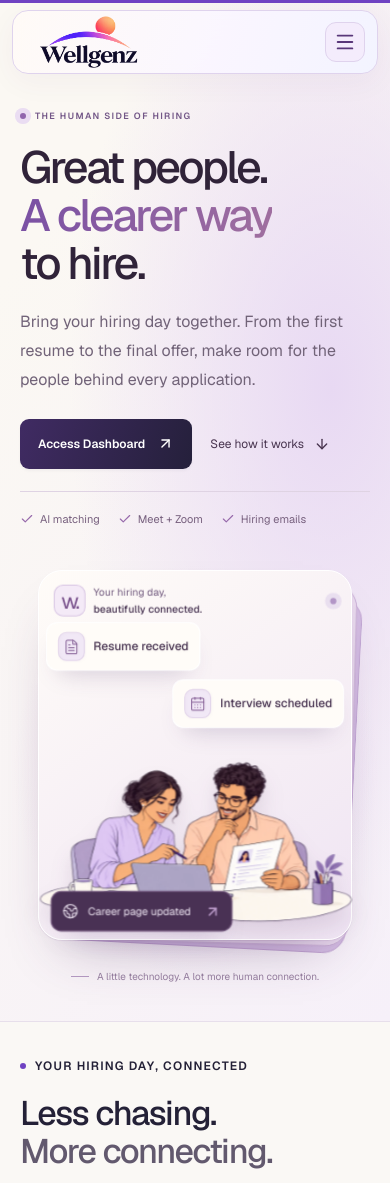
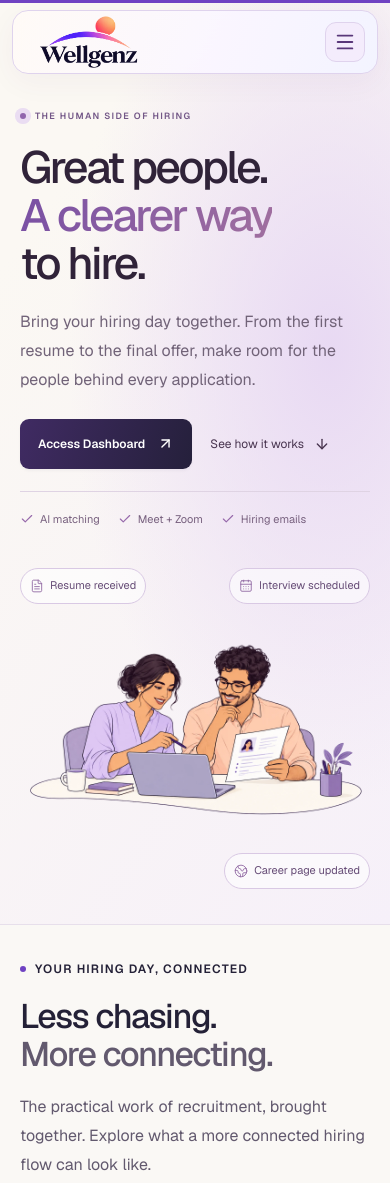
Before and after one commit to hitten04/wellgenz, a Next.js app: page / in a window 390 px wide. Shown: the top 1183 px of the page. Built offline with nearby package versions, Linux system fonts and the light colour scheme.

Commit message:
Simplify hero to transparent illustration and three responsive tags

```diff
--- a/src/app/home-hero-3d.css
+++ b/src/app/home-hero-3d.css
@@ -1,4 +1,4 @@
-/* Homepage hero only. Raised image layers retain the established brand palette. */
+/* Homepage hero. Unframed illustration and lightweight tags. */
 .wellgenz-home .home-spatial-hero{position:relative;isolation:isolate;overflow:hidden;background:radial-gradient(ellipse at 85% 38%,#e8d9f3 0,transparent 56%),linear-gradient(125deg,#fbf8f3 18%,#f6f0f9 100%);border-bottom:1px solid #e7dfeb}
 .wellgenz-home .home-spatial-hero .hero-grid{grid-template-columns:minmax(0,.94fr) minmax(0,1.14fr);gap:50px;padding-top:55px;padding-bottom:72px;align-items:center}
 .home-spatial-hero .spatial-hero-copy{padding-block:20px;z-index:1;min-width:0}
@@ -16,37 +16,16 @@
 .spatial-hero-capabilities{display:flex;gap:16px;flex-wrap:wrap;margin-top:26px;padding-top:23px;border-top:1px solid #dfd3e3;max-width:420px}
 .spatial-hero-capabilities>span{display:flex;align-items:center;gap:6px;font-size:11px;line-height:1.7;color:#77607e;white-space:nowrap}
 .spatial-hero-capabilities svg{color:#9769ab}
-.hero-depth-scene{position:relative;isolation:isolate;perspective:1200px;min-width:0;width:100%;margin:0;padding:20px 15px 0;touch-action:pan-y}
-.hero-depth-halo{position:absolute;inset:0 -5% 0;background:radial-gradient(ellipse at center,#d5b9e380,transparent 67%);pointer-events:none;z-index:-1}
-.hero-depth-world{position:relative;aspect-ratio:1.03;transform-style:preserve-3d;transform-origin:50% 50%;width:100%}
-.hero-depth-backing,.hero-depth-surface,.hero-depth-light{position:absolute;inset:0;border-radius:24px;pointer-events:none}
-.hero-depth-backing-far{background:#d3bce2;border:1px solid #bda0cf;transform:translate3d(10px,16px,-44px) rotate(3deg)}
-.hero-depth-backing-near{background:#e8d9ed;border:1px solid #c8afd5;transform:translate3d(5px,8px,-22px) rotate(1.5deg)}
-.hero-depth-surface{background:linear-gradient(145deg,#fffcf8,#efe4f3);border:1px solid #fff;box-shadow:0 28px 55px -30px #53316577,0 1px 1px #8f6da424}
-.hero-depth-light{border:1px solid transparent;transform:translateZ(1px)}
-.hero-depth-label{position:absolute;inset:6% 7% auto;display:flex;align-items:center;gap:10px;transform:translateZ(28px);color:#6e567b;pointer-events:none}
-.hero-depth-mark{display:grid;place-items:center;width:37px;height:37px;border:1px solid #d9c6e4;border-radius:12px;font-size:23px;letter-spacing:-2px;background:#f4eaf7;color:#79518c;line-height:1}
-.hero-depth-label>span:nth-child(2){font-size:10px;line-height:1.6;letter-spacing:.1px}
-.hero-depth-label strong{font-weight:500;color:#44304f}
-.hero-depth-live{margin-left:auto;width:6px;height:6px;background:#b295c6;border-radius:50%;box-shadow:0 0 0 5px #e9dfef}
-.hero-depth-portrait{position:absolute;top:27%;left:0;width:100%;transform:translateZ(55px);pointer-events:none}
-.hero-depth-portrait>img{display:block;width:100%;height:auto;filter:drop-shadow(0 12px 10px #4d285321)}
-.hero-depth-notices{position:absolute;top:19%;left:6%;right:6%;display:grid;grid-template-columns:repeat(2,minmax(0,1fr));gap:10px;transform:translateZ(88px);pointer-events:none}
-.hero-depth-update{position:relative;min-width:0;display:flex;align-items:center;gap:9px;padding:10px 11px;border:1px solid #fff;border-radius:13px;background:#fffcf8;box-shadow:0 12px 24px -12px #4a2f6b45;color:#45304e;pointer-events:none}
-.hero-depth-resume{justify-self:start}
-.hero-depth-interview{justify-self:end}
-.hero-depth-update>span:nth-child(2){display:grid;gap:4px}
-.hero-depth-update small{font-size:8px;letter-spacing:1px;color:#8a6b9b;line-height:1.6}
-.hero-depth-update strong{font-size:11px;line-height:1.5;font-weight:500;white-space:nowrap}
-.hero-depth-update>svg{color:#92709f;margin-left:3px}
-.hero-depth-icon{display:grid;place-items:center;flex-shrink:0;width:32px;height:35px;border:1px solid #e3d5eb;border-radius:8px;background:#f1e8f6;color:#866197}
-.hero-depth-careers{position:absolute;left:7%;bottom:5%;display:flex;gap:9px;align-items:center;transform:translateZ(78px);background:#493154;color:#f6eefa;border:1px solid #6c5077;border-radius:10px;padding:12px 14px;box-shadow:0 12px 25px -15px #4a2f6b80;font-size:10px;pointer-events:none}
-.hero-depth-careers>svg:last-child{margin-left:4px;color:#c7a6d6}
-.hero-depth-caption{position:absolute;right:7%;bottom:7%;font-size:10px;color:#907699;letter-spacing:.2px;transform:translateZ(24px);pointer-events:none}
-.hero-depth-footnote{display:flex;align-items:center;justify-content:center;gap:8px;font-size:10px;line-height:1.8;color:#967f9f;text-align:center;margin-top:32px;padding-inline:5px}
-.hero-depth-footnote>span{width:18px;height:1px;background:#b49ac2;flex-shrink:0}
+.hero-simple-art{position:relative;perspective:1200px;min-width:0;width:100%;margin:0;display:grid;gap:12px;align-self:center;padding-block:12px;touch-action:pan-y}
+.hero-simple-tags{display:flex;flex-wrap:wrap;align-items:center;gap:10px;min-width:0;padding-inline:3%}
+.hero-simple-tags-top{justify-content:space-between}
+.hero-simple-tags-bottom{justify-content:flex-end}
+.hero-simple-tag{display:inline-flex;align-items:center;gap:7px;max-width:100%;border:1px solid #d9c9e4;background:#fff9;border-radius:999px;padding:9px 13px;color:#664c76;font-size:12px;line-height:1.6;overflow-wrap:anywhere}
+.hero-simple-tag>svg{color:#9168a3;flex-shrink:0}
+.hero-simple-picture{position:relative;width:108%;margin-left:-4%;transform-origin:center;pointer-events:none}
+.hero-simple-picture>img{display:block;width:100%;height:auto;user-select:none}
 @media(min-width:1440px){.wellgenz-home .home-spatial-hero .hero-grid{padding-block:65px 78px}}
-@media(max-width:1100px){.wellgenz-home .home-spatial-hero .hero-grid{gap:28px;padding-block:40px 55px}.home-spatial-hero .hero-copy h1{font-size:clamp(45px,5.4vw,60px);letter-spacing:-2.8px}.home-spatial-hero .hero-description{font-size:16px}.hero-depth-scene{padding-inline:12px}.hero-depth-update{padding:10px;gap:7px}.hero-depth-update small{display:none}.hero-depth-icon,.hero-depth-update>svg{display:none}.hero-depth-caption{display:none}.hero-depth-careers{padding:10px 12px}.spatial-hero-capabilities{gap:12px}}
-@media(max-width:759px){.wellgenz-home .home-spatial-hero .hero-grid{grid-template-columns:minmax(0,1fr);gap:16px;padding-top:22px;padding-bottom:35px}.home-spatial-hero .spatial-hero-copy{padding-top:12px;padding-bottom:10px}.home-spatial-hero .hero-copy h1{font-size:clamp(45px,9.5vw,66px);letter-spacing:-2.6px}.home-spatial-hero .hero-description{max-width:490px;font-size:16px;line-height:1.8;margin-top:21px}.spatial-hero-eyebrow{font-size:9px;letter-spacing:1.4px;margin-bottom:20px}.home-spatial-hero .hero-actions{gap:18px;margin-top:24px}.spatial-hero-capabilities{max-width:490px;margin-top:22px;padding-top:18px;gap:12px 18px}.hero-depth-scene{max-width:540px;justify-self:center;padding:16px 18px 0}.hero-depth-world{aspect-ratio:1.03}.hero-depth-label{inset:5% 6% auto}.hero-depth-notices{top:19%;gap:8px}.hero-depth-portrait{top:29%}.hero-depth-footnote{margin-top:28px;font-size:10px}.hero-depth-backing-far{transform:translate3d(8px,14px,-44px) rotate(3deg)}.hero-depth-backing-near{transform:translate3d(4px,7px,-22px) rotate(1.5deg)}}
-@media(max-width:419px){.hero-depth-world{aspect-ratio:.85}.hero-depth-notices{top:17%;grid-template-columns:minmax(0,1fr);gap:8px}.hero-depth-update{padding:8px 10px;border-radius:10px;gap:8px;max-width:100%}.hero-depth-icon{display:grid;width:25px;height:27px}.hero-depth-icon svg{width:15px}.hero-depth-portrait{top:44%}.hero-depth-label{gap:8px}.hero-depth-mark{width:31px;height:31px;font-size:21px;border-radius:9px}.hero-depth-label>span:nth-child(2){font-size:10px}.hero-depth-careers{font-size:10px;padding:9px 10px;bottom:5%}.hero-depth-careers>svg{width:15px}.home-spatial-hero .hero-actions .button{font-size:12px;padding-inline:18px}.spatial-hero-secondary{font-size:12px}}
-@media(prefers-reduced-motion:reduce){.hero-depth-world{transform:none!important;transform-style:flat}.hero-depth-light{display:none}.spatial-hero-secondary>svg{transition:none}.hero-depth-backing-far{transform:translate(8px,14px) rotate(3deg)}.hero-depth-backing-near{transform:translate(4px,7px) rotate(1.5deg)}}
+@media(max-width:1100px){.wellgenz-home .home-spatial-hero .hero-grid{gap:28px;padding-block:40px 55px}.home-spatial-hero .hero-copy h1{font-size:clamp(45px,5.4vw,60px);letter-spacing:-2.8px}.home-spatial-hero .hero-description{font-size:16px}.spatial-hero-capabilities{gap:12px}.hero-simple-tag{font-size:11px;padding:8px 10px}.hero-simple-tags{padding-inline:0}}
+@media(max-width:759px){.wellgenz-home .home-spatial-hero .hero-grid{grid-template-columns:minmax(0,1fr);gap:16px;padding-top:22px;padding-bottom:35px}.home-spatial-hero .spatial-hero-copy{padding-top:12px;padding-bottom:10px}.home-spatial-hero .hero-copy h1{font-size:clamp(45px,9.5vw,66px);letter-spacing:-2.6px}.home-spatial-hero .hero-description{max-width:490px;font-size:16px;line-height:1.8;margin-top:21px}.spatial-hero-eyebrow{font-size:9px;letter-spacing:1.4px;margin-bottom:20px}.home-spatial-hero .hero-actions{gap:18px;margin-top:24px}.spatial-hero-capabilities{max-width:490px;margin-top:22px;padding-top:18px;gap:12px 18px}.hero-simple-art{max-width:570px;justify-self:center;gap:8px;padding-top:14px;padding-bottom:0}.hero-simple-picture{width:100%;margin-left:0}.hero-simple-tag{font-size:11px}.hero-simple-tags{gap:8px}}
+@media(max-width:419px){.hero-simple-tag{font-size:11px;padding:8px 9px;gap:6px}.hero-simple-tag>svg{width:14px;height:14px}.home-spatial-hero .hero-actions .button{font-size:12px;padding-inline:18px}.spatial-hero-secondary{font-size:12px}}
+@media(prefers-reduced-motion:reduce){.hero-simple-picture{transform:none!important}.spatial-hero-secondary>svg{transition:none}}
--- a/src/components/home-hero-art.tsx
+++ b/src/components/home-hero-art.tsx
@@ -1,8 +1,8 @@
 "use client";
 
 import Image from "next/image";
-import { motion, useMotionTemplate, useMotionValue, useSpring } from "motion/react";
-import { CalendarDays, Check, FileText, Globe2, ArrowUpRight } from "lucide-react";
+import { motion, useSpring } from "motion/react";
+import { CalendarDays, FileText, Globe2 } from "lucide-react";
 import type { PointerEvent } from "react";
 import { useReducedMotion } from "./use-reduced-motion";
 
@@ -11,10 +11,6 @@ export function HomeHeroArt() {
   const spring = { stiffness: 130, damping: 24, mass: .8 };
   const rotateX = useSpring(0, spring);
   const rotateY = useSpring(0, spring);
-  const lightX = useMotionValue(50);
-  const lightY = useMotionValue(40);
-  const lightOpacity = useSpring(0, spring);
-  const light = useMotionTemplate`radial-gradient(circle at ${lightX}% ${lightY}%, rgba(255,255,255,.8), transparent 65%)`;
 
   function followPointer(event: PointerEvent<HTMLElement>) {
     if (reduced || event.pointerType !== "mouse" || !window.matchMedia("(hover: hover) and (pointer: fine)").matches) return;
@@ -24,30 +20,15 @@ export function HomeHeroArt() {
     const y = Math.max(0, Math.min(1, (event.clientY - bounds.top) / bounds.height));
     rotateX.set((.5 - y) * 12);
     rotateY.set((x - .5) * 16);
-    lightX.set(x * 100);
-    lightY.set(y * 100);
-    lightOpacity.set(1);
   }
   function resetPointer() {
     rotateX.set(0);
     rotateY.set(0);
-    lightOpacity.set(0);
   }
 
-  return <figure className="hero-depth-scene" aria-label="An illustrated hiring team with connected resume, interview and career page updates" onPointerMove={followPointer} onPointerLeave={resetPointer} onPointerCancel={resetPointer}>
-    <div className="hero-depth-halo" aria-hidden="true"/>
-    <motion.div className="hero-depth-world" style={{ rotateX: reduced ? 0 : rotateX, rotateY: reduced ? 0 : rotateY }}>
-      <div className="hero-depth-backing hero-depth-backing-far" aria-hidden="true"/>
-      <div className="hero-depth-backing hero-depth-backing-near" aria-hidden="true"/>
-      <div className="hero-depth-surface" aria-hidden="true"/>
-      <motion.div className="hero-depth-light" style={{ background: light, opacity: reduced ? 0 : lightOpacity }} aria-hidden="true"/>
-      <div className="hero-depth-label"><span className="hero-depth-mark" aria-hidden="true">w.</span><span>Your hiring day,<br/><strong>beautifully connected.</strong></span><span className="hero-depth-live" aria-hidden="true"/></div>
-      <div className="hero-depth-portrait"><Image src="/images/hiring-team-cutout.webp" alt="Two hiring teammates reviewing a candidate together at their desk" width={1536} height={1024} sizes="(max-width: 759px) 94vw, (max-width: 1100px) 52vw, 660px" priority/></div>
-      <div className="hero-depth-notices"><div className="hero-depth-update hero-depth-resume"><span className="hero-depth-icon"><FileText size={18} strokeWidth={1.5} aria-hidden="true"/></span><span><small>THE FIRST HELLO</small><strong>Resume received</strong></span><Check size={14} aria-hidden="true"/></div>
-      <div className="hero-depth-update hero-depth-interview"><span className="hero-depth-icon"><CalendarDays size={18} strokeWidth={1.5} aria-hidden="true"/></span><span><small>THE NEXT CONVERSATION</small><strong>Interview scheduled</strong></span></div></div>
-      <div className="hero-depth-careers"><Globe2 size={18} strokeWidth={1.5} aria-hidden="true"/><span>Career page updated</span><ArrowUpRight size={15} aria-hidden="true"/></div>
-      <span className="hero-depth-caption">AI-powered. Human-led.</span>
-    </motion.div>
-    <figcaption className="hero-depth-footnote"><span aria-hidden="true"/>A little technology. A lot more human connection.</figcaption>
+  return <figure className="hero-simple-art" aria-label="People and hiring workflows, connected" onPointerMove={followPointer} onPointerLeave={resetPointer} onPointerCancel={resetPointer}>
+    <div className="hero-simple-tags hero-simple-tags-top"><span className="hero-simple-tag"><FileText size={16} strokeWidth={1.5} aria-hidden="true"/>Resume received</span><span className="hero-simple-tag"><CalendarDays size={16} strokeWidth={1.5} aria-hidden="true"/>Interview scheduled</span></div>
+    <motion.div className="hero-simple-picture" style={{ rotateX: reduced ? 0 : rotateX, rotateY: reduced ? 0 : rotateY }}><Image src="/images/hiring-team-cutout.webp" alt="Two hiring teammates reviewing a candidate together at their desk" width={1536} height={1024} sizes="(max-width: 759px) 94vw, (max-width: 1100px) 52vw, 700px" priority/></motion.div>
+    <div className="hero-simple-tags hero-simple-tags-bottom"><span className="hero-simple-tag"><Globe2 size={16} strokeWidth={1.5} aria-hidden="true"/>Career page updated</span></div>
   </figure>;
 }
```
Also changed, not shown: tests/home-hero-motion.unit.mjs (+4 -6 lines).
